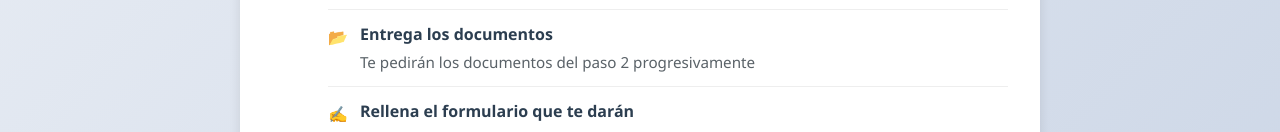
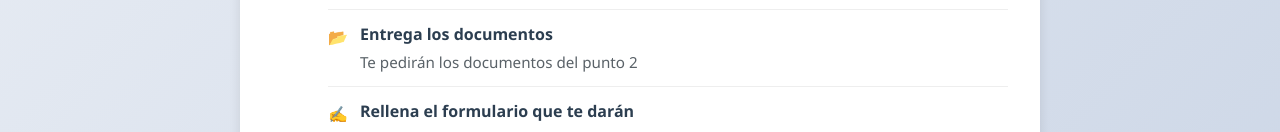
Before and after one commit to joel-habs/joel-habs.github.io, a plain HTML site: page index.html in a window 1280 px wide. Shown: the part 1157-1289 px from the top of the page. Drawn offline with Linux system fonts and the light colour scheme.

Commit message:
Update index.html

```diff
--- a/index.html
+++ b/index.html
@@ -431,7 +431,7 @@
                                 <div class="document-icon">📂</div>
                                 <div class="document-details">
                                     <div class="document-title">Entrega los documentos</div>
-                                    <div class="document-description">Te pedirán los documentos del paso 2 progresivamente</div>
+                                    <div class="document-description">Te pedirán los documentos del punto 2</div>
                                 </div>
                             </li>
                             <li class="document-item">
```
